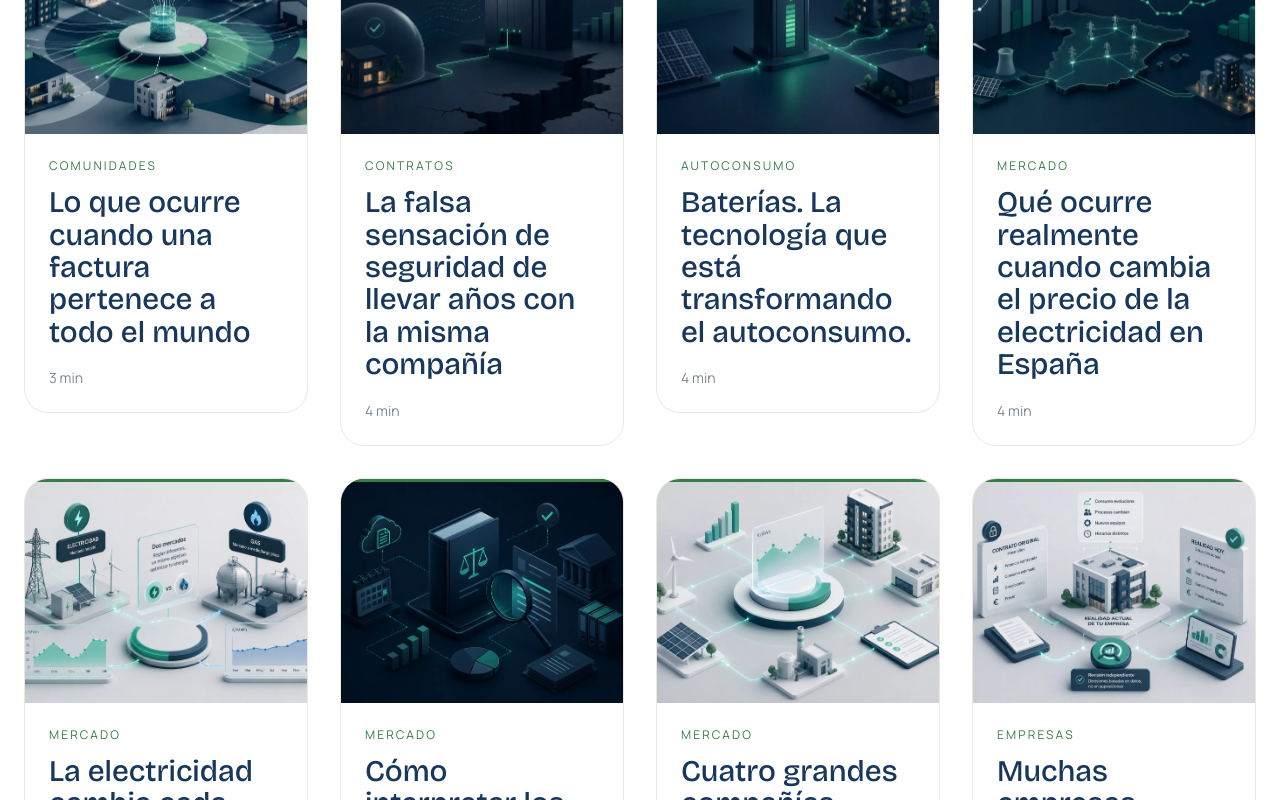
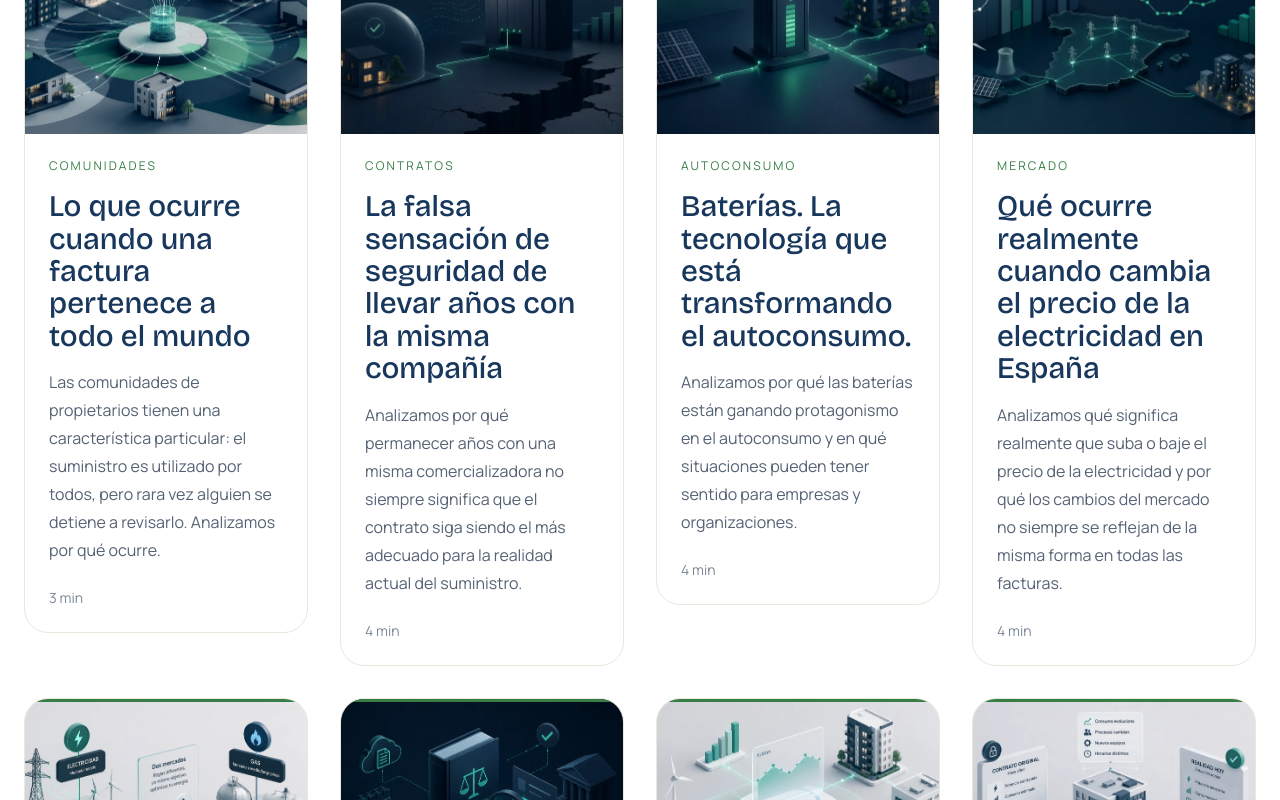
Before and after one commit to albatrosh-jpeg/arcoplaza-web, a React (Vite) app: page /blog in a window 1280 px wide. Shown: the part 1400-2200 px from the top of the page. Built offline with nearby package versions, Linux system fonts and the light colour scheme.

Commit message:
Restore blog listing excerpts

```diff
--- a/src/pages/Blog.jsx
+++ b/src/pages/Blog.jsx
@@ -423,14 +423,14 @@ const showFeatured =
                 />
               )}
 
-                <div className="p-6 flex flex-col">
+                <div className="p-6">
                 <div
                   className="
                     text-xs
                     uppercase
                     tracking-[0.18em]
                     text-corporateGreen
-                    mb-3
+                    mb-4
                   "
                 >
                   {article.category}
@@ -441,7 +441,7 @@ const showFeatured =
                   heading-h3
                   text-[#18375D]
 
-                  mb-5
+                  mb-4
 
                   transition-colors
                   duration-300
@@ -452,6 +452,16 @@ const showFeatured =
 
                   {article.title}
                 </h3>
+
+                <p
+                  className="
+                    text-[#556274]
+                    leading-7
+                    mb-6
+                  "
+                >
+                  {article.excerpt}
+                </p>
 
                 <div
                   className="
```
